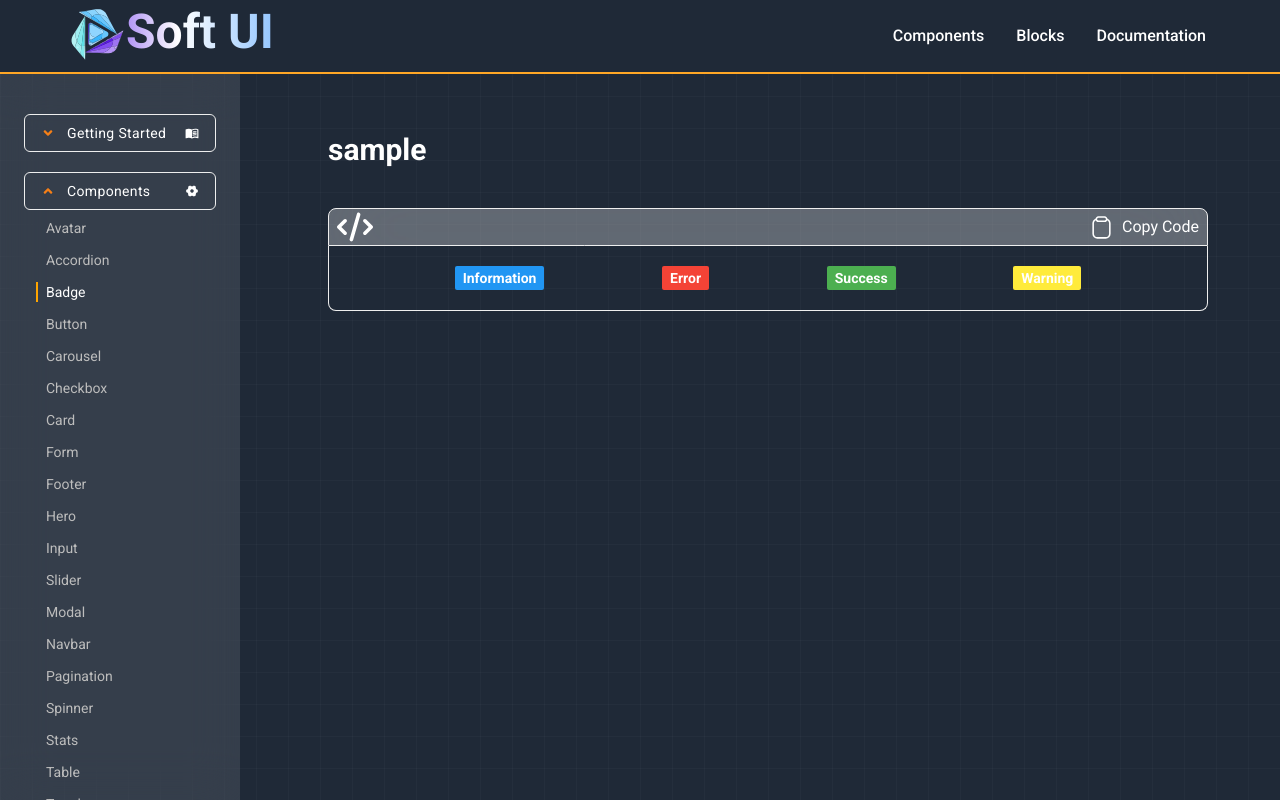
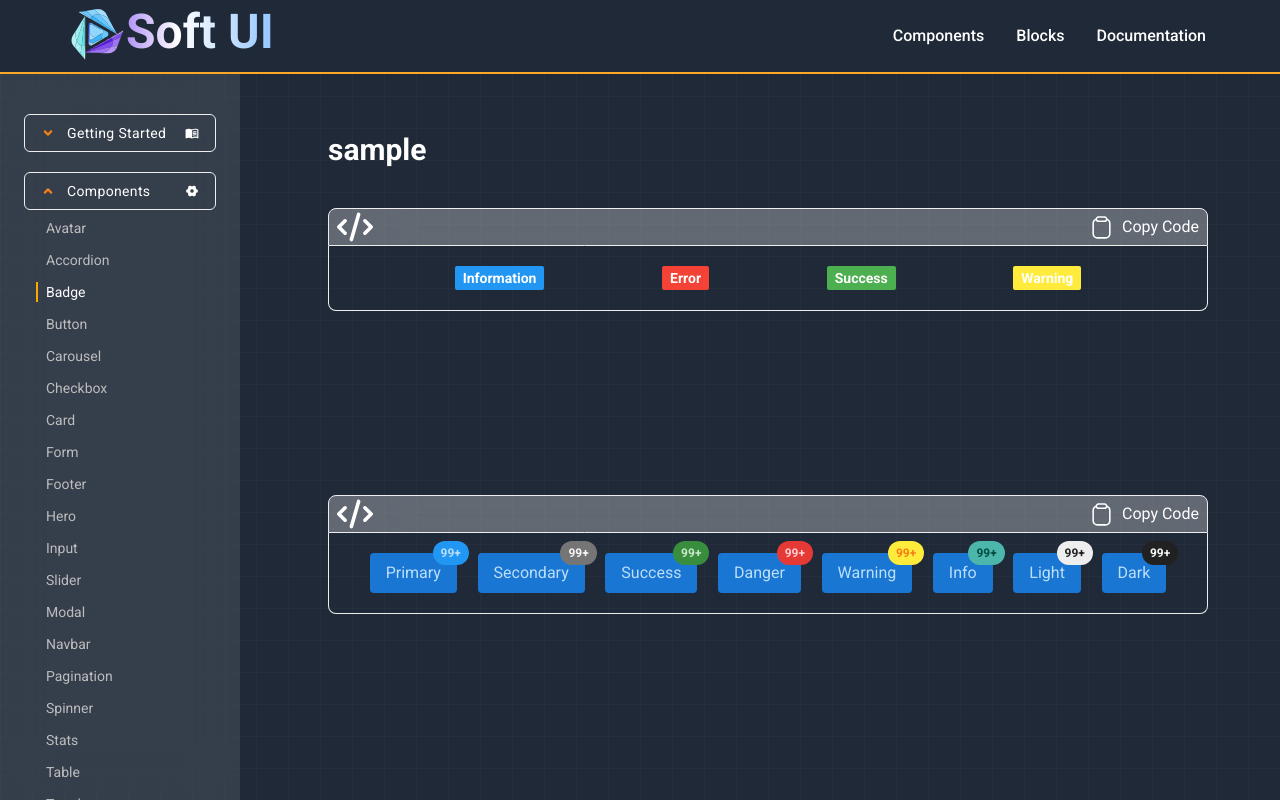
Before and after one commit to akash-khan-311/softui, a React (Vite) app: page /components/badge in a window 1280 px wide. Built offline with nearby package versions, Linux system fonts and the light colour scheme.

Commit message:
multiple badge added

```diff
--- a/src/UIcomponents/Badge/Badge.jsx
+++ b/src/UIcomponents/Badge/Badge.jsx
@@ -1,8 +1,10 @@
 import Badge1 from "../../components/App/Badges/Badge1"
+import Badge2 from "../../components/App/Badges/Badge2";
 const Badge = () => {
     return(
         <div>
              <Badge1/>
+             <Badge2/>
         </div>
     )
 }
--- /dev/null
+++ b/src/components/App/Badges/Badge2.jsx
@@ -0,0 +1,95 @@
+import CodeBox from "../../../Shared/CodeBox/CodeBox";
+
+const Badge2 = () => {
+  return (
+    <div>
+      <CodeBox
+        stringCode={`
+ {/* Primary */}
+<button className="relative bg-blue-700 hover:bg-blue-800 duration-300 py-2 px-4 text-blue-100 rounded">Primary
+  <span className="absolute bg-blue-500 text-blue-100 px-2 py-1 text-xs font-bold rounded-full -top-3 -right-3">99+</span>
+</button>
+{/* Secondary */}
+<button className="relative bg-blue-700 hover:bg-blue-800 duration-300 py-2 px-4 text-blue-100 rounded">Secondary
+  <span className="absolute bg-gray-600 text-gray-100 px-2 py-1 text-xs font-bold rounded-full -top-3 -right-3">99+</span>
+</button>
+{/* Success */}
+<button className="relative bg-blue-700 hover:bg-blue-800 duration-300 py-2 px-4 text-blue-100 rounded">Success
+  <span className="absolute bg-green-700 text-green-100 px-2 py-1 text-xs font-bold rounded-full -top-3 -right-3">99+</span>
+</button>
+{/* Danger */}
+<button className="relative bg-blue-700 hover:bg-blue-800 duration-300 py-2 px-4 text-blue-100 rounded">Danger
+  <span className="absolute bg-red-600 text-red-100 px-2 py-1 text-xs font-bold rounded-full -top-3 -right-3">99+</span>
+</button>
+{/* Warning */}
+<button className="relative bg-blue-700 hover:bg-blue-800 duration-300 py-2 px-4 text-blue-100 rounded">Warning
+  <span className="absolute bg-yellow-500 text-yellow-900 px-2 py-1 text-xs font-bold rounded-full -top-3 -right-3">99+</span>
+</button>
+{/* Info */}
+<button className="relative bg-blue-700 hover:bg-blue-800 duration-300 py-2 px-4 text-blue-100 rounded">Info
+  <span className="absolute bg-teal-300 text-teal-900 px-2 py-1 text-xs font-bold rounded-full -top-3 -right-3">99+</span>
+</button>
+{/* Light */}
+<button className="relative bg-blue-700 hover:bg-blue-800 duration-300 py-2 px-4 text-blue-100 rounded">Light
+  <span className="absolute bg-gray-200 text-gray-900 px-2 py-1 text-xs font-bold rounded-full -top-3 -right-3">99+</span>
+</button>
+{/* Dark */}
+<button className="relative bg-blue-700 hover:bg-blue-800 duration-300 py-2 px-4 text-blue-100 rounded">Dark
+  <span className="absolute bg-gray-900 text-gray-100 px-2 py-1 text-xs font-bold rounded-full -top-3 -right-3">99+</span>
+</button>`}
+      >
+        <div className="flex  flex-wrap justify-evenly items-center">
+          <button className="relative bg-blue-700 hover:bg-blue-800 duration-300 py-2 px-4 text-blue-100 rounded">
+            Primary
+            <span className="absolute bg-blue-500 text-blue-100 px-2 py-1 text-xs font-bold rounded-full -top-3 -right-3">
+              99+
+            </span>
+          </button>
+          <button className="relative bg-blue-700 hover:bg-blue-800 duration-300 py-2 px-4 text-blue-100 rounded">
+            Secondary
+            <span className="absolute bg-gray-600 text-gray-100 px-2 py-1 text-xs font-bold rounded-full -top-3 -right-3">
+              99+
+            </span>
+          </button>
+          <button className="relative bg-blue-700 hover:bg-blue-800 duration-300 py-2 px-4 text-blue-100 rounded">
+            Success
+            <span className="absolute bg-green-700 text-green-100 px-2 py-1 text-xs font-bold rounded-full -top-3 -right-3">
+              99+
+            </span>
+          </button>
+          <button className="relative bg-blue-700 hover:bg-blue-800 duration-300 py-2 px-4 text-blue-100 rounded">
+            Danger
+            <span className="absolute bg-red-600 text-red-100 px-2 py-1 text-xs font-bold rounded-full -top-3 -right-3">
+              99+
+            </span>
+          </button>
+          <button className="relative bg-blue-700 hover:bg-blue-800 duration-300 py-2 px-4 text-blue-100 rounded">
+            Warning
+            <span className="absolute bg-yellow-500 text-yellow-900 px-2 py-1 text-xs font-bold rounded-full -top-3 -right-3">
+              99+
+            </span>
+          </button>
+          <button className="relative bg-blue-700 hover:bg-blue-800 duration-300 py-2 px-4 text-blue-100 rounded">
+            Info
+            <span className="absolute bg-teal-300 text-teal-900 px-2 py-1 text-xs font-bold rounded-full -top-3 -right-3">
+              99+
+            </span>
+          </button>
+          <button className="relative bg-blue-700 hover:bg-blue-800 duration-300 py-2 px-4 text-blue-100 rounded">
+            Light
+            <span className="absolute bg-gray-200 text-gray-900 px-2 py-1 text-xs font-bold rounded-full -top-3 -right-3">
+              99+
+            </span>
+          </button>
+          <button className="relative bg-blue-700 hover:bg-blue-800 duration-300 py-2 px-4 text-blue-100 rounded">
+            Dark
+            <span className="absolute bg-gray-900 text-gray-100 px-2 py-1 text-xs font-bold rounded-full -top-3 -right-3">
+              99+
+            </span>
+          </button>
+        </div>
+      </CodeBox>
+    </div>
+  );
+};
+export default Badge2;
```
